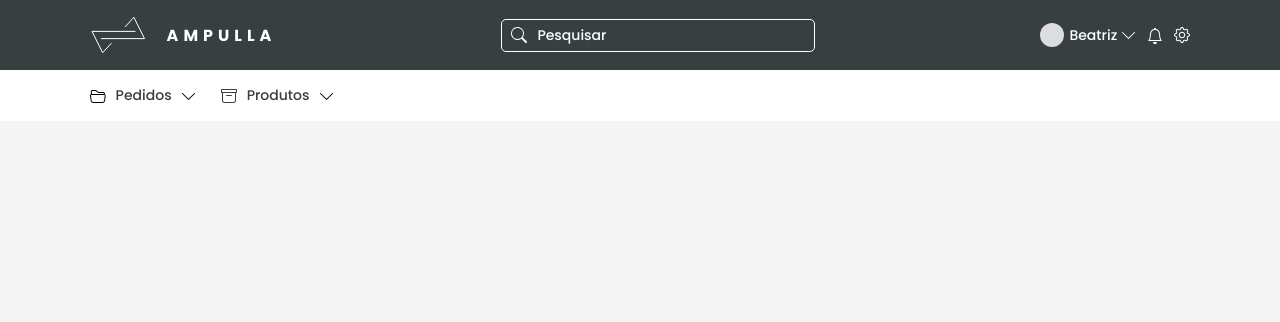
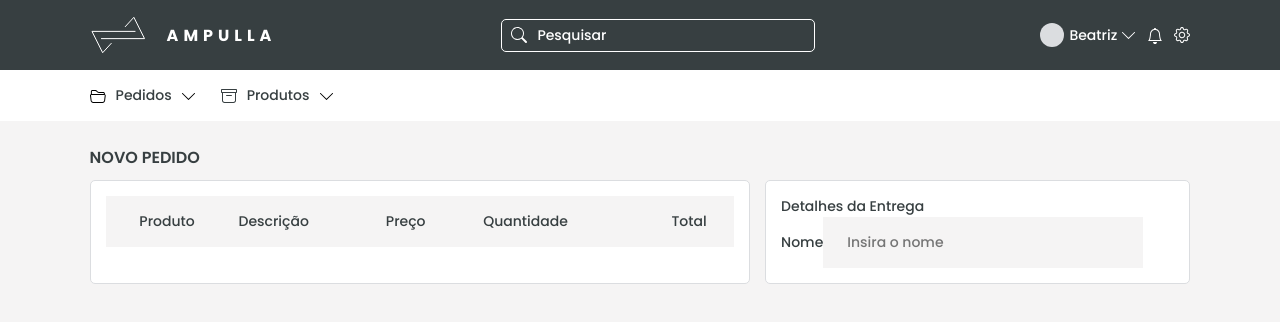
Before and after one commit to Emerson-MM-Filho/Order-Manager-Front, a React (Create React App) app: page /new-order in a window 1280 px wide. Shown: the top 322 px of the page. Built offline with nearby package versions, Linux system fonts and the light colour scheme.

Commit message:
create new order page

```diff
--- a/src/pages/NewOrder/NewOrder.js
+++ b/src/pages/NewOrder/NewOrder.js
@@ -1,10 +1,21 @@
-import React from 'react';
+import React from 'react'
+import './style.scss'
+
 import Header from '../../components/Header'
+import NewOrderTable from '../../components/NewOrderTable'
+import NewOrderForm from '../../components/NewOrderForm'
 
 function NewOrder() {
   return (
     <div data-testid='new-order-page'>
       <Header />
+      <div className='new-order-container'>
+        <h1>Novo Pedido</h1>
+        <div className='new-order-page-content'>
+          <NewOrderTable />
+          <NewOrderForm />
+        </div>
+      </div>
     </div>
   )
 }
--- /dev/null
+++ b/src/pages/NewOrder/style.scss
@@ -0,0 +1,17 @@
+@import '../../App.scss';
+
+.new-order-container{
+  padding: 0 7%;
+  margin-top: 145px;
+
+  h1{
+    font-weight: 600;
+    font-size: 16px;
+    text-transform: uppercase;
+  }
+
+}
+.new-order-page-content{
+  display: flex;
+  justify-content: space-between;
+}
```
